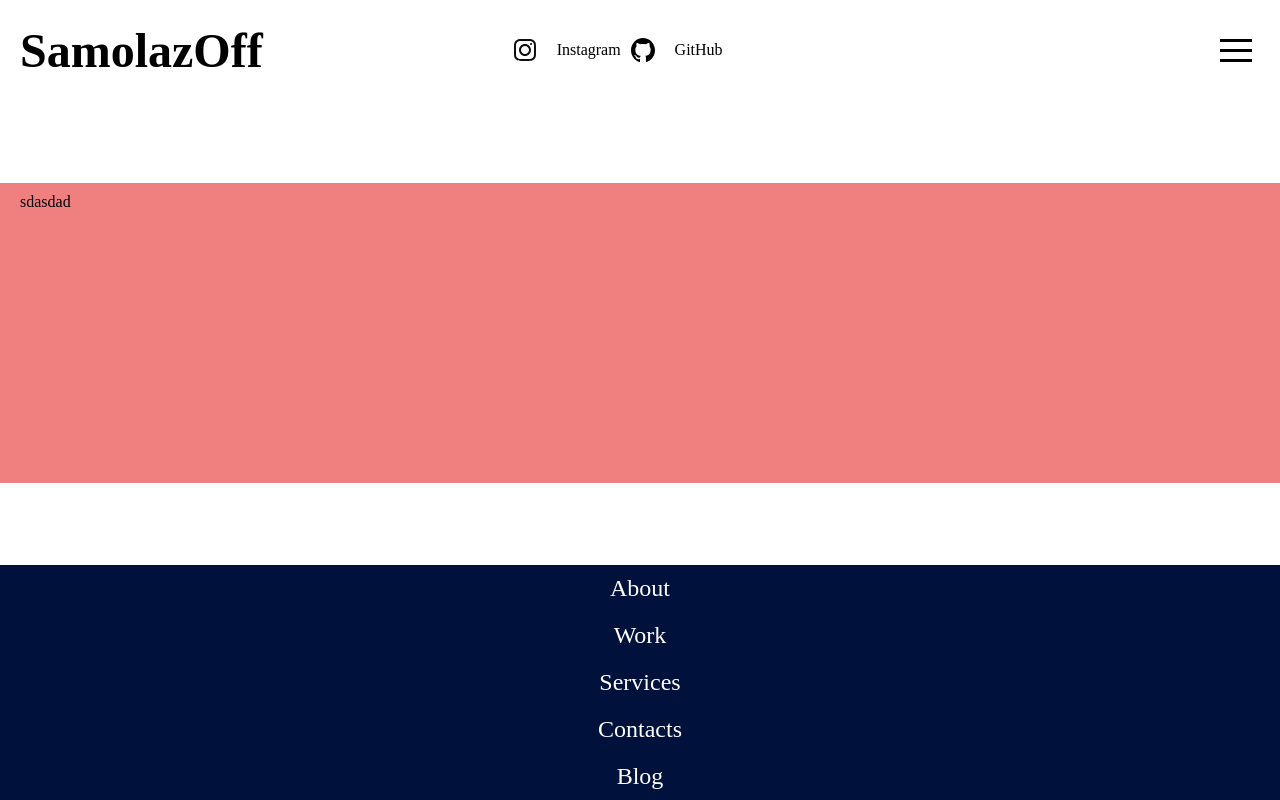
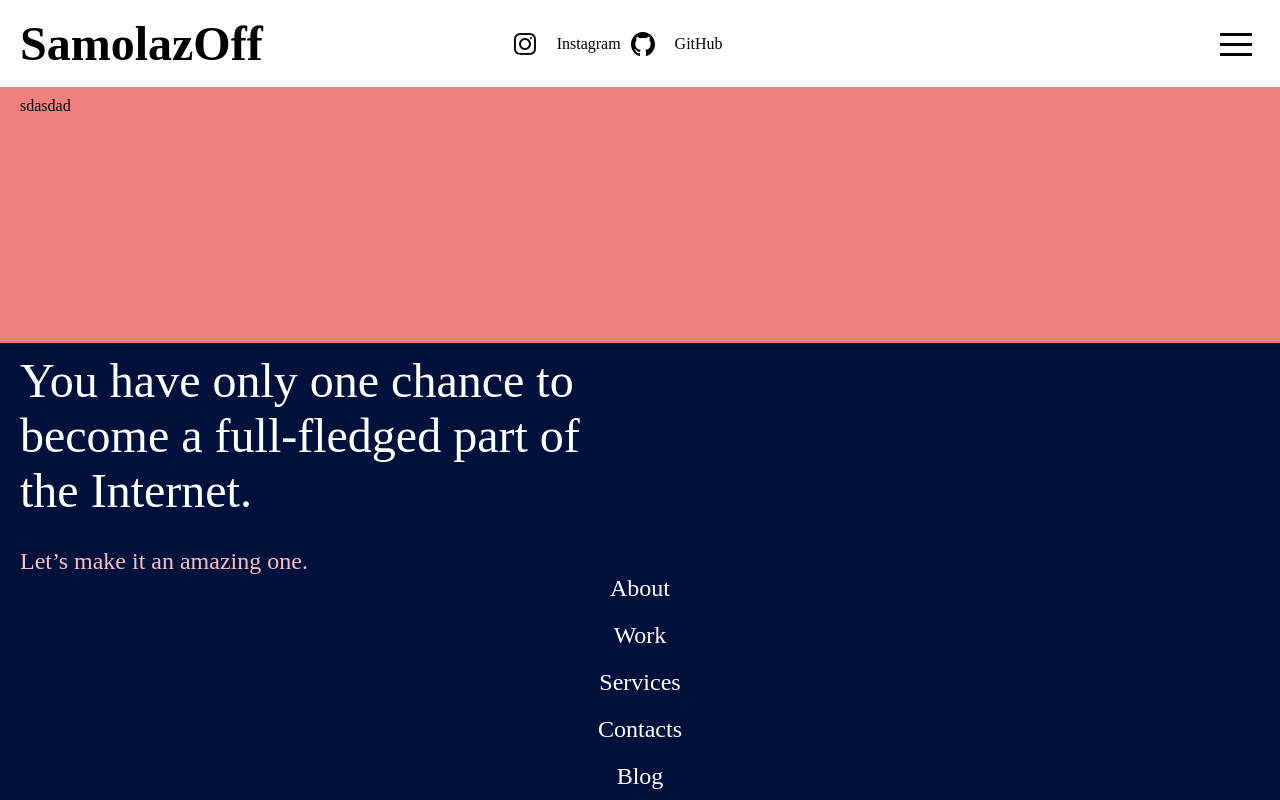
Before and after one commit to samolazoff/samolazoff-react, a React (Vite) app: page / in a window 1280 px wide. Built offline with nearby package versions, Linux system fonts and the light colour scheme.

Commit message:
Add slogan component

```diff
--- a/src/components/Footer/Footer.jsx
+++ b/src/components/Footer/Footer.jsx
@@ -1,6 +1,7 @@
 import './Footer.scss';
 
 import NavItem from '../NavItem/NavItem';
+import Slogan from '../Slogan/Slogan';
 
 import {navigation} from '../../data/data.json';
 
@@ -8,9 +9,7 @@ const Footer = () => {
     return (
         <footer className='app-footer container'>
             <div className="app-footer-content">
-                <span className="app-footer__slogan">
-
-                </span>
+                <Slogan/>
                 <ul className="app-footer-nav">
                     {
                         navigation.map((itm, idx) => {
--- a/src/components/NavItem/NavItem.scss
+++ b/src/components/NavItem/NavItem.scss
@@ -2,7 +2,7 @@
     font-size: 1.5rem;
     text-transform: capitalize;
     &:hover{
-        color: #4C40F7;
+        color: #FFBDBD;
     }
     &_dark{
         color: #ffffff;
--- /dev/null
+++ b/src/components/Slogan/Slogan.jsx
@@ -0,0 +1,14 @@
+import './Slogan.scss';
+
+import { Link } from 'react-router-dom';
+
+const Slogan = () => {
+    return (
+        <div className='slogan'>
+            <span className="slogan__main">You have only one chance to become a full-fledged part of the Internet.</span>
+            <Link to='/form' className='slogan__link'> Let’s make it an amazing one. </Link>
+        </div>
+    );
+};
+
+export default Slogan;
--- /dev/null
+++ b/src/components/Slogan/Slogan.scss
@@ -0,0 +1,17 @@
+.slogan{
+    @include flex($ai: flex-start);
+    gap: 30px;
+    &__main{
+        max-width: 600px;
+        font-size: 3rem;
+        color: #ffffff;
+    }
+    &__link{
+        font-size: 1.5rem;
+        color: #FFBDBD;
+        &:hover{
+            color: #ffffff;
+        }
+    }
+
+}
```
